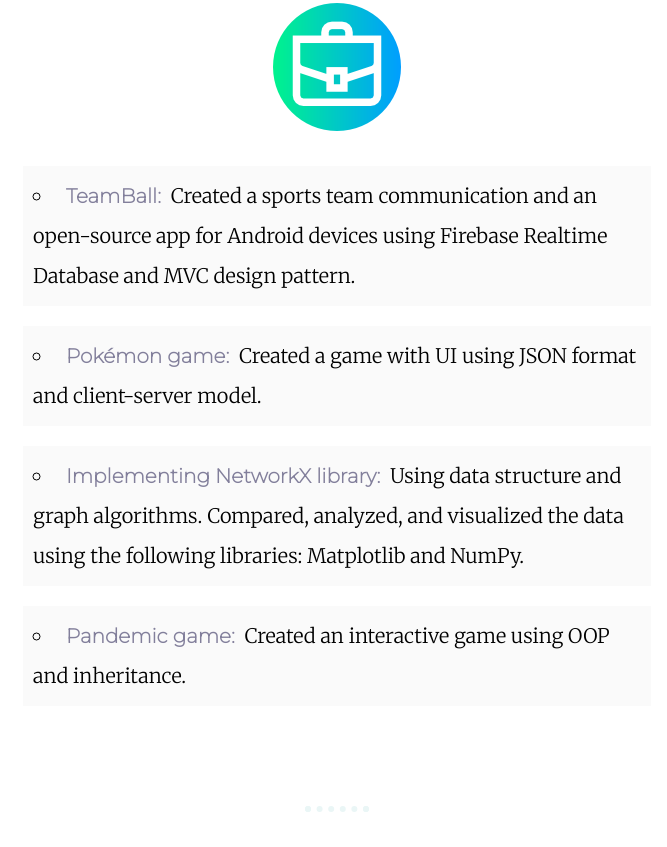
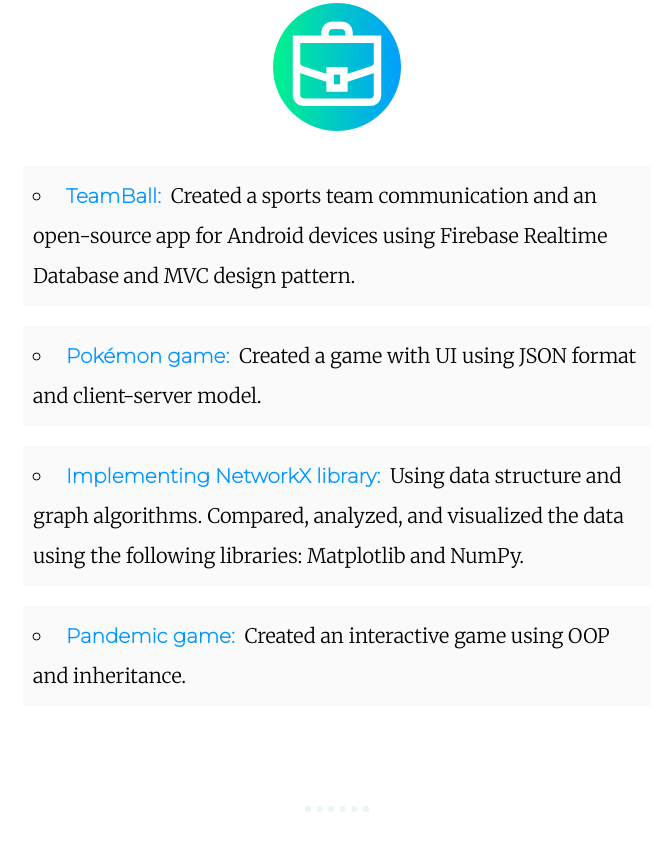
Before and after one commit to Lioo7/My-Personal-Website, a plain HTML site: page index.html in a window 1280 px wide. Shown: the part 4913-5760 px from the top of the page, without its empty margins (303-970 px from the left). Drawn offline with Linux system fonts and the light colour scheme.

Commit message:
Update styles.css

```diff
--- a/css/styles.css
+++ b/css/styles.css
@@ -26,7 +26,7 @@ h3 {
 }
 
 a {
-  color: #827F9B;
+  color: #0096FF	;
   font-family: 'Montserrat', sans-serif;
   font-weight: 900;
   margin: 10px 5px;
```
